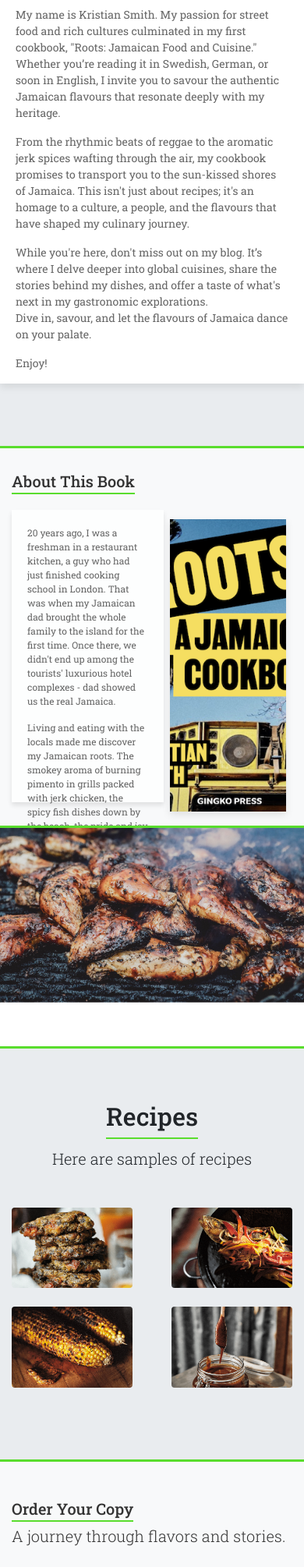
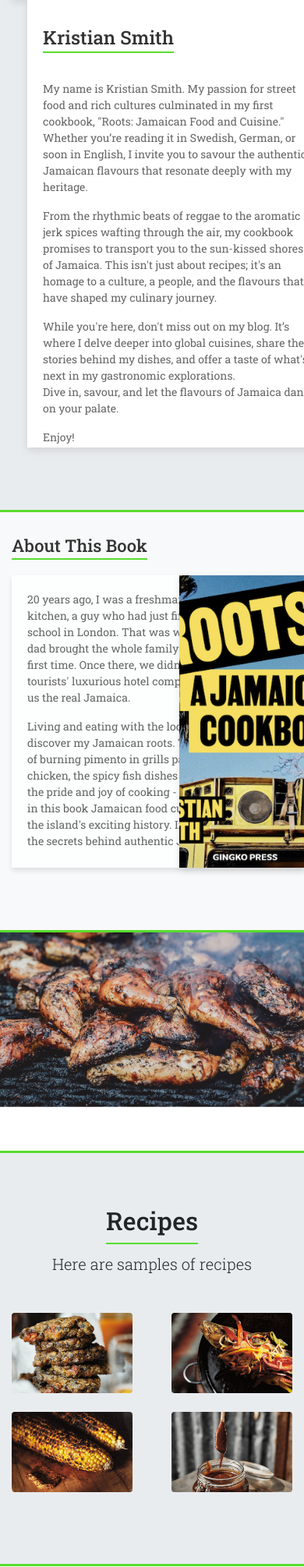
Before and after one commit to KristianDsmith/street-gastronomy, a Django app: page / in a window 390 px wide. Shown: the part 1191-3201 px from the top of the page at 78% size. Run offline with Django 3.2, Linux system fonts and the light colour scheme; some libraries are stand-ins or nearby versions.

Commit message:
Add styling for medial screens english page

```diff
--- a/static/css/styles.css
+++ b/static/css/styles.css
@@ -58,47 +58,38 @@
 
 
 /* Navigation */
-.custom-navbar {
+.navbar {
     background-color: rgb(216, 216, 216);
+    padding: 0 100px;
+    /* Simplified padding */
 }
 
 .custom-navbar .navbar-brand {
     color: #fff;
     font-size: 24px;
     font-weight: bold;
-    margin-left: 50px;
-    height: 50px;
 }
 
 .custom-navbar .navbar-nav {
-    padding-left: 800px;
-    height: 50px;
+    margin-left: auto;
+    /* Use margin instead of padding to push content to the right */
 }
 
 .custom-navbar .navbar-nav .nav-link,
 .custom-navbar .navbar-nav .dropdown-toggle {
-    color: #555;
+    color: #fff;
     font-size: 18px;
     font-weight: bold;
     margin-right: 50px;
-    position: relative;
-
 }
 
 .custom-navbar .navbar-nav .nav-link:hover,
 .custom-navbar .navbar-nav .dropdown-toggle:hover {
     color: #59dd2d;
-    /* This will change the text color on hover */
 }
 
 .custom-navbar .navbar-nav .nav-link:last-child {
     margin-right: 0;
-}
-
-.navbar-collapse {
-    height: auto;
-    min-height: 300px;
-    /* adjust as needed */
 }
 
 .navbar-toggler-icon {
@@ -106,21 +97,7 @@
     border-radius: 3px;
 }
 
-@media (max-width: 1200px){
 
-    .custom-navbar .navbar-nav {
-
-        padding-left: 550px;
-    }
-}
-
-@media (max-width: 1024px) {
-
-    .custom-navbar .navbar-nav {
-
-        padding-left: 375px;
-    }
-}
 
 
 
@@ -361,7 +338,7 @@
 }
 
 .cookbook-text p {
-    font-size: 16px;
+    font-size: 18px;
     color: #666;
 }
 
@@ -791,131 +768,6 @@
     display: inline-block;  /* Necessary to prevent the underline from spanning the full width */
 }
 
-@media (max-width: 768px) {
-    .hero-image {
-        height: 400px;
-    }
-
-    .hero-logo {
-        top: 10%;
-        right: 90%;
-        width: 45px;
-    }
-
-    .hero-image h1 {
-        font-size: 34px;
-
-    }
-
-    .hero-image p {
-        font-size: 26px;
-    }
-
-    .welcome-section {
-        flex-direction: row;
-        flex-wrap: wrap;
-    }
-
-    .welcome-image {
-        height: 500px;
-        width: 100%;
-        object-fit: cover;
-        object-position: top;
-    }
-
-    .welcome-text-container {
-        flex: none;
-        width: 100%;
-        max-width: 100%;
-        height: auto;
-        padding-left: 20px;
-        padding-right: 20px;
-        background-color: white;
-        box-sizing: border-box;
-    }
-
-    .welcome-section h2 {
-        font-size: 24px;
-    }
-
-    .welcome-section p {
-        font-size: 14px;
-    }
-
-    .cookbook-section h2 {
-        font-size: 20px;
-    }
-
-    .cookbook-text,
-    .cookbook-item {
-        width: 50%;
-        height: 300px;
-    }
-
-    .cookbook-text .text-box {
-        width: 100%;
-        height: 375px;
-    }
-
-    .cookbook-image {
-        width: 90%;
-        height: auto;
-        min-height: 375px;
-        object-fit: cover;
-    }
-
-    .cookbook-text,
-    .cookbook-item-se {
-        width: 50%;
-        height: 325px;
-    }
-
-    .cookbook-image-se {
-        width: 90%;
-        height: auto;
-        min-height: 375px;
-        object-fit: cover;
-    }
-
-    .cookbook-text h3 {
-        font-size: 20px;
-    }
-
-    .cookbook-text p {
-        font-size: 12px;
-    }
-
-    #book-section h2 {
-        font-size: 20px;
-    }
-
-    #book-section .book-cover img {
-        max-width: 100%;
-        height: 300px;
-        object-fit: cover;
-    }
-
-    #book-section .book-info {
-        width: 100%;
-        height: 400px;
-        padding: 20px;
-
-    }
-
-    .mt-3 {
-        font-size: 12px;
-    }
-
-    .hero-image-section-jerk {
-        width: 100vw;
-        height: 300px;
-    }
-
-    .hero-image-section img {
-        width: 100%;
-        height: 400px;
-    }
-}
 
 /* Footer */
 .custom-footer {
@@ -1037,3 +889,204 @@
     color: #666;
     display: block;
 }
+
+@media (max-width: 1200px) {
+    .hero-image {
+        height: 400px;
+    }
+
+    .hero-image-section-jerk {
+        height: 400px;
+    }
+
+    .hero-image-section {
+        height: 400px;
+    }
+
+
+    .blog-h2 {
+        font-size: 24px;
+    }
+
+
+}
+
+@media (max-width: 1025px) {
+    .hero-logo {
+        top: 10%;
+        right: 90%;
+        width: 45px;
+    }
+
+    .hero-image h1 {
+        font-size: 38px;
+
+    }
+
+    .hero-image p {
+        font-size: 28px;
+    }
+
+    .welcome-text-container {
+        margin-left: 40px;
+    }
+
+    .img-container {
+        margin-right: 30px;
+    }
+
+    .welcome-section h2 {
+        font-size: 24px;
+    }
+
+    .welcome-section p {
+        font-size: 16px;
+    }
+
+    .cookbook-section h2 {
+            font-size: 24px;
+    }
+
+    .cookbook-image {
+        width: auto;
+        height: 448px;
+        margin-left: 100px;
+    }
+
+    .cookbook-text .text-box {
+        width: 100%;
+        height: 448px;
+
+    }
+
+    .cookbook-text h3 {
+        font-size: 24px;
+    }
+
+    .cookbook-text p {
+        font-size: 16px;
+    }
+
+    #book-section .book-cover img {
+        max-width: 100%;
+        height: 550px; /* Fixed height */
+    }
+
+    #book-section .book-info {
+        height: 550px; /* Same height as the image */
+    }
+}
+
+@media (max-width: 768px) {
+    .hero-image {
+        height: 400px;
+    }
+
+    .hero-image h1 {
+        font-size: 34px;
+
+    }
+
+    .hero-image p {
+        font-size: 26px;
+    }
+
+    .welcome-text-container {
+        margin-left: 35px;
+    }
+
+    .img-container {
+        margin-right: 0;
+    }
+
+    .welcome-image {
+        width: auto;
+        height: 575px;
+        margin-left: 0;
+    }
+
+    .welcome-text-container {
+        width: 400px;
+        height: 575px;
+    }
+
+    .welcome-section h2 {
+        font-size: 24px;
+    }
+
+    .welcome-section p {
+        font-size: 14px;
+    }
+
+    .cookbook-section h2 {
+        font-size: 22px;
+    }
+
+    .cookbook-text,
+    .cookbook-item {
+        width: 50%;
+        height: 375px;
+    }
+
+    .cookbook-text .text-box {
+        width: 375px;
+        height: 375px;
+    }
+
+    .cookbook-image {
+        height: auto;
+        min-height: 375px;
+        margin-left: 40px;
+    }
+
+    .cookbook-text h3 {
+        font-size: 24px;
+    }
+
+    .cookbook-text p {
+        font-size: 14px;
+    }
+
+    #book-section .book-display {
+    gap: 1rem;
+    align-items: start; /* Aligns children at the top */
+
+    }
+
+    #book-section h2 {
+        font-size: 20px;
+    }
+
+    #book-section .book-cover img {
+        max-width: 100%;
+        height: 375px; /* Fixed height */
+        margin-right: -50px;
+    }
+
+    #book-section .book-info {
+        height: 375px;
+        width: 500px;
+
+    }
+
+    .mt-3 {
+        font-size: 12px;
+    }
+
+    .hero-image-section-jerk {
+        width: 100vw;
+        height: 300px;
+    }
+
+    .hero-image-section img {
+        width: 100%;
+        height: 400px;
+    }
+
+    .hero-text {
+
+    top: 40px;  /* Increased padding at the top */
+    left: 100px;  /* 200px padding from the left */
+
+}
+}
--- a/templates/en/index_en.html
+++ b/templates/en/index_en.html
@@ -37,7 +37,7 @@
             <div class="col-md-6 cookbook-text">
                 <div class="text-box">
                     <p>20 years ago, I was a freshman in a restaurant kitchen, a guy who had just finished cooking school in London. That was when my Jamaican dad brought the whole family to the island for the first time. Once there, we didn't end up among the tourists' luxurious hotel complexes - dad showed us the real Jamaica.<br></p>
-                    <p>Living and eating with the locals made me discover my Jamaican roots. The smokey aroma of burning pimento in grills packed with jerk chicken, the spicy fish dishes down by the beach, the pride and joy of cooking - all of which I convey in this book Jamaican food culture is a result of the island's exciting history, and I have made it my mission to spread all the knowledge I have managed to gather.
+                    <p>Living and eating with the locals made me discover my Jamaican roots. The smokey aroma of burning pimento in grills packed with jerk chicken, the spicy fish dishes down by the beach, the pride and joy of cooking - all of which I convey in this book Jamaican food culture is a result of the island's exciting history.
                     In Roots, you learn the secrets behind authentic Jamaican cooking.</p>
                 </div>
             </div>
@@ -95,7 +95,7 @@
                 <div class="recipe-desc p-3">
                     <h3 class="mb-3">Jerk BBQ sauce</h3>
                     <hr>
-                    <p>There are really, really good flavors in this jerky BBQ sauce.</p>
+                    <p>There are really, really good flavours in this jerky BBQ sauce.</p>
                 </div>
             </div>
         </div>
@@ -109,7 +109,6 @@
 <section id="book-section" style="background-color: #f8f9fa;">
     <div class="container text-center py-5">
         <h2>Order Your Copy</h2>
-        <p class="lead">A journey through flavors and stories.</p>
 
         <div class="book-display mt-5 d-flex justify-content-center align-items-center">
             <div class="book-cover mr-5">
@@ -119,8 +118,8 @@
                 <h2>Roots Jamaican Food & Culture</h2>
                 <p class="mt-3">Join Kristian Smith on an unforgettable journey through Jamaica's vibrant food and culture. Explore mouth-watering recipes that are not just meals but stories, memories, and traditions handed down through generations.
                 Delve into the diverse flavours, from the fiery heat of scotch bonnet peppers in traditional jerk dishes to the sweet undertones of rum-infused desserts. Experience the island's culinary versatility, where coconut, yam, plantains, and an array of spices play pivotal roles in dishes celebrated in homes and gatherings.
-                With every page, Kristian invites you to immerse yourself in the rhythmic pulse of Jamaica. This isn't just a cookbook; it's an ode to a nation's soul, captured through its flavours and tales.
-                Roots will be published in Englis buy Ginko Press in the fall 2023!</p>
+                With every page, Kristian invites you to immerse yourself in the rhythmic pulse of Jamaica. This isn't just a cookbook; it's an homage to a nation's soul, captured through its flavours and tales.
+                </p>
                 <a href="https://gingkopress.com/shop/roots/" class="btn btn-primary mt-4" target="_blank">Soon</a>
 
             </div>
@@ -132,9 +131,7 @@
     <div class="hero-image-section">
         <img src="{% static 'images/carnival-banner.jpg' %}" alt="Carnival Banner">
         <div class="hero-text">
-            <h2>My Blog</h2>
-            <p>Explore Kristian Smith's culinary chronicles, a blog blending Jamaican gastronomy with personal insights,
-            <br>whisking readers into a world of flavor and tradition.</p>
+            <h2 class="blog-h2">My Blog</h2>
         </div>
     </div>
 </a>
```
Also changed, not shown: templates/base.html (+13 -8 lines).
